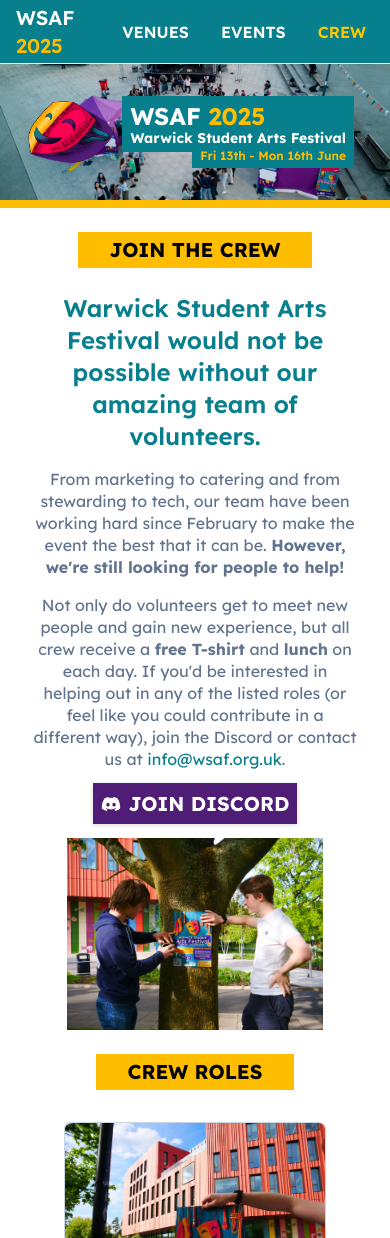
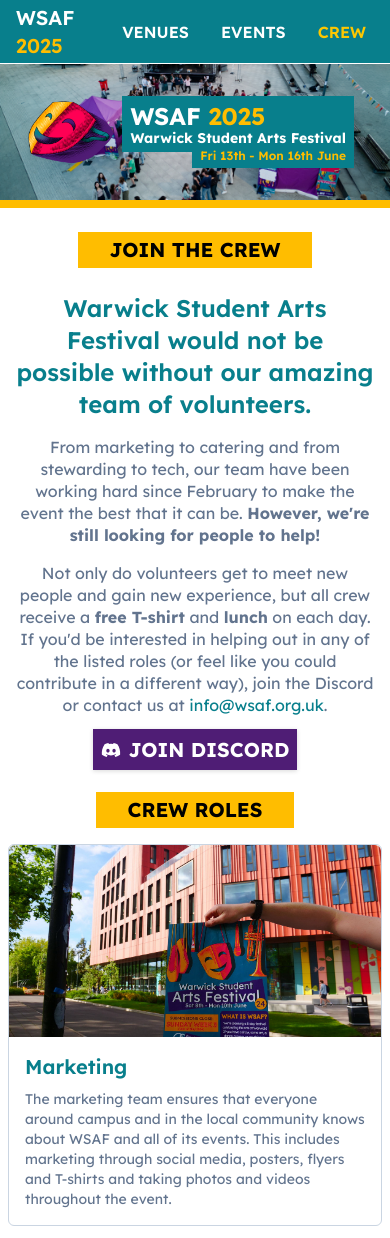
Before and after one commit to WarwickStudentArtsFestival/wsaf25-website, a Next.js app: page /crew in a window 390 px wide. Shown: the top 1238 px of the page. Built offline with nearby package versions, Linux system fonts and the light colour scheme.

Commit message:
make crew page responsive on mobile

```diff
--- a/src/app/crew/page.tsx
+++ b/src/app/crew/page.tsx
@@ -64,7 +64,7 @@
         </div>
 
         <div className="flex mx-4 mt-4 flex-col md:flex-row justify-center items-center md:items-start max-w-6xl xl:mx-auto px-4 gap-4">
-          <div className="md:text-right leading-snug">
+          <div className="md:text-right leading-snug -mx-4 sm:mx-0">
             <h2 className="text-teal text-2xl font-semibold mb-4">
               Warwick Student Arts Festival would not be possible without our
               amazing team of volunteers.
@@ -123,7 +123,7 @@
           <Image
             src={PosteringImage}
             alt="Warwick Student Arts Festival volunteers putting up posters on campus."
-            className="max-w-64 sm:max-w-80 lg:max-w-md float-right"
+            className="hidden sm:block max-w-64 sm:max-w-80 lg:max-w-md float-right"
             priority
             placeholder="blur"
           />
@@ -132,7 +132,7 @@
 
       <section className="my-4 max-w-8xl mx-auto">
         <HighlightedHeading text="Crew Roles" />
-        <div className="mt-2 grid w-full px-16 py-4 grid-cols-1 sm:grid-cols-2 xl:grid-cols-5 gap-4 justify-center">
+        <div className="mt-2 grid w-full px-2 sm:px-16 sm:py-4 grid-cols-1 sm:grid-cols-2 xl:grid-cols-5 gap-4 justify-center">
           {crewRoles.map((role) => (
             <RoleCard
               image={role.image}
```
